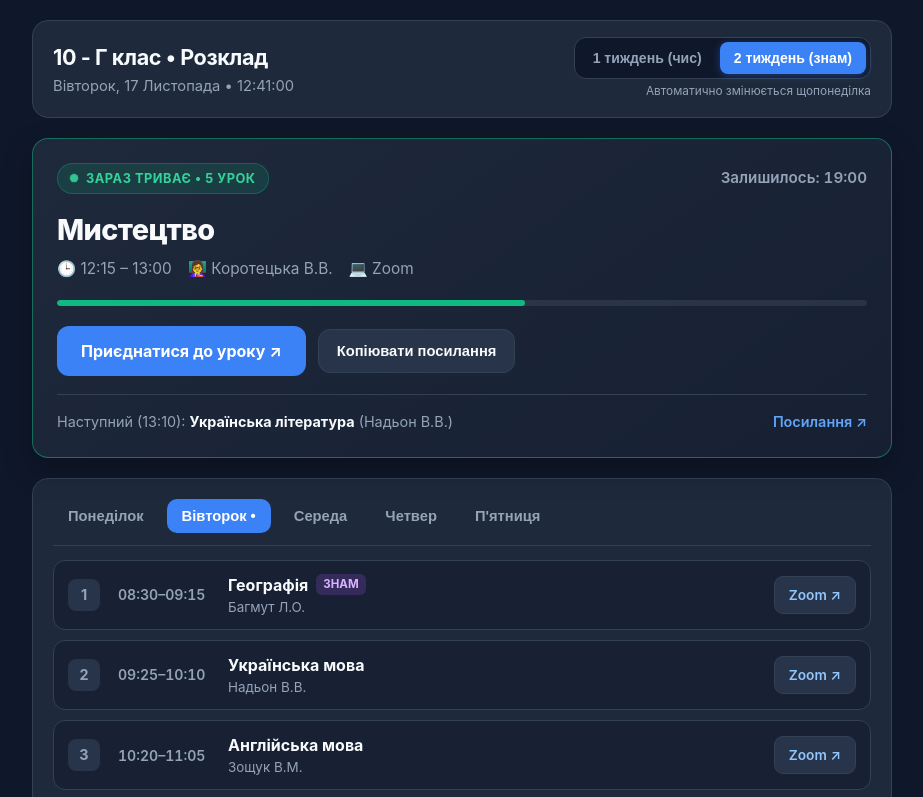
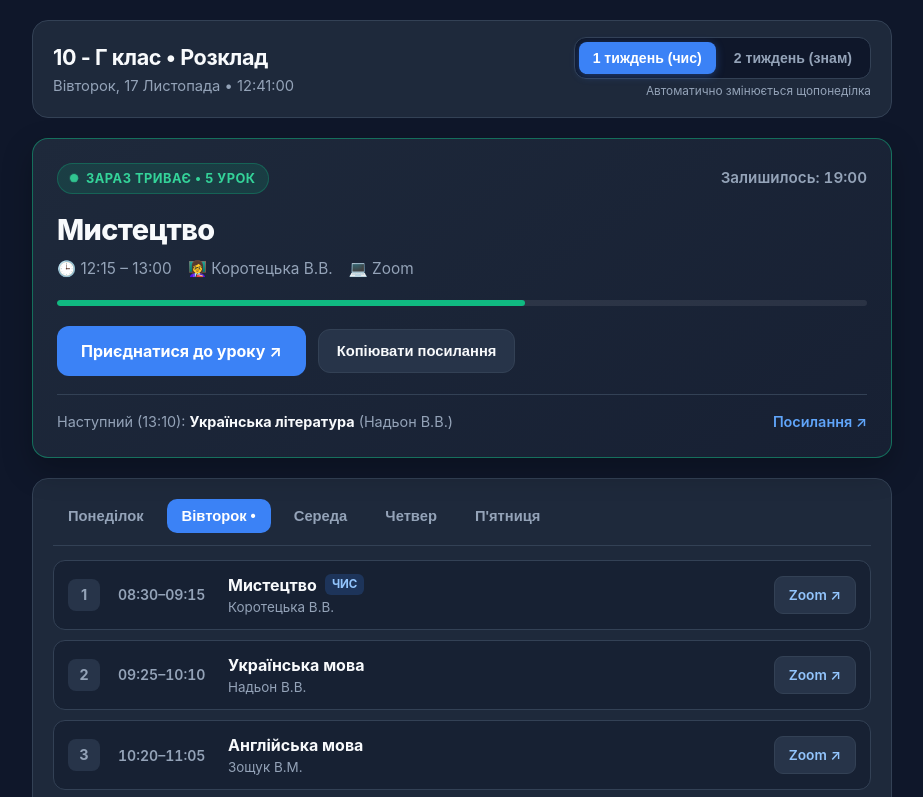
Before and after one commit to feutenhiem/schedule.github.io, a plain HTML site: page index.html in a window 1280 px wide. Shown: the top 797 px of the page, without its empty margins (178-1101 px from the left). Drawn offline with Linux system fonts and the light colour scheme.

Commit message:
Update index.html

```diff
--- a/index.html
+++ b/index.html
@@ -616,7 +616,7 @@
       const dayNum = d.getDay() || 7;
       d.setDate(d.getDate() - (dayNum - 1));
       const utcMonday = Date.UTC(d.getFullYear(), d.getMonth(), d.getDate());
-      const epochMonday = Date.UTC(2026, 0, 5); // Jan 5, 2026 (Monday)
+      const epochMonday = Date.UTC(2026, 10, 16); // Jan 5, 2026 (Monday)
       return Math.round((utcMonday - epochMonday) / (7 * 86400000));
     }
 
```
